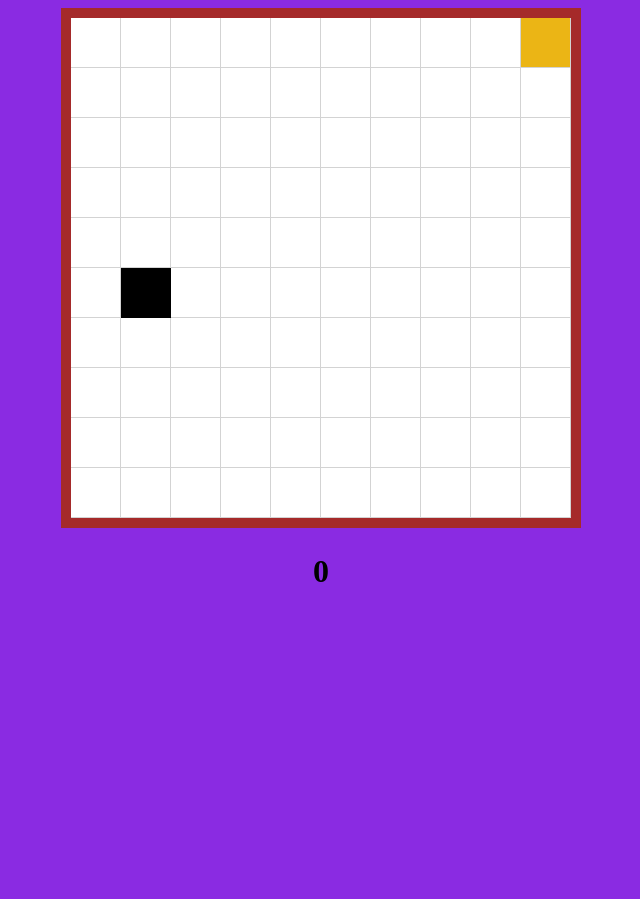
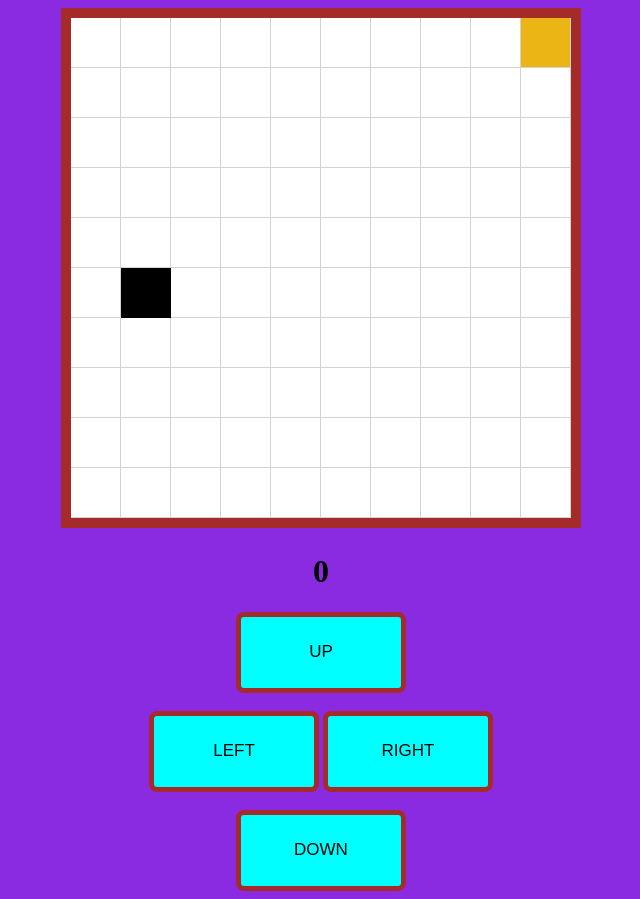
Before and after one commit to Tostisto/Snake, a plain HTML site: page index.html in a window 1280 px wide. Shown: the whole page, without its empty margins (319-959 px from the left). Before the commit the page ends 800 px from the top, so only its background shows below. Drawn offline with Linux system fonts and the light colour scheme.

Commit message:
Add button to contol

```diff
--- a/css/style.css
+++ b/css/style.css
@@ -6,3 +6,12 @@ body {
 canvas {
     border: brown 10px solid;
 }
+
+button{
+    background-color: aqua;
+    padding:  1.5em;
+    width: 10em;
+    font-size: 17px;
+    border: 5px solid brown;
+    border-radius: 8px;
+}
--- a/index.html
+++ b/index.html
@@ -14,6 +14,13 @@
     </canvas>
     <h1>0</h1>
 
+    <div>
+        <button onclick="moveup()">UP</button><br><br>
+        <button onclick="moveleft()">LEFT</button>
+        <button onclick="moveright()">RIGHT</button><br><br>
+        <button onclick="movedown()">DOWN</button>
+    </div>
+
     <script src="script.js"></script>
 
 </body>
--- a/script.js
+++ b/script.js
@@ -116,31 +116,50 @@ function drawBackground() {
     }
 }
 
+function moveup()
+{
+    if (velocity_y != 1) {
+        velocity_x = 0;
+        velocity_y = -1;
+    }
+}
+
+function movedown()
+{
+    if (velocity_y != -1) {
+        velocity_x = 0;
+        velocity_y = 1;
+    }
+}
+
+function moveright()
+{
+    if (velocity_x != -1) {
+        velocity_x = 1;
+        velocity_y = 0;
+    }
+}
+
+function moveleft()
+{
+    if (velocity_x != 1) {
+        velocity_x = -1;
+        velocity_y = 0;
+    }
+}
 
 function keypush(event) {
     if (event.key == 'ArrowUp') {
-        if (velocity_y != 1) {
-            velocity_x = 0;
-            velocity_y = -1;
-        }
+        moveup();
     }
     if (event.key == 'ArrowDown') {
-        if (velocity_y != -1) {
-            velocity_x = 0;
-            velocity_y = 1;
-        }
+        movedown();
     }
     if (event.key == 'ArrowLeft') {
-        if (velocity_x != 1) {
-            velocity_x = -1;
-            velocity_y = 0;
-        }
+        moveleft();
     }
     if (event.key == 'ArrowRight') {
-        if (velocity_x != -1) {
-            velocity_x = 1;
-            velocity_y = 0;
-        }
+        moveright();
     }
 
 }
```
